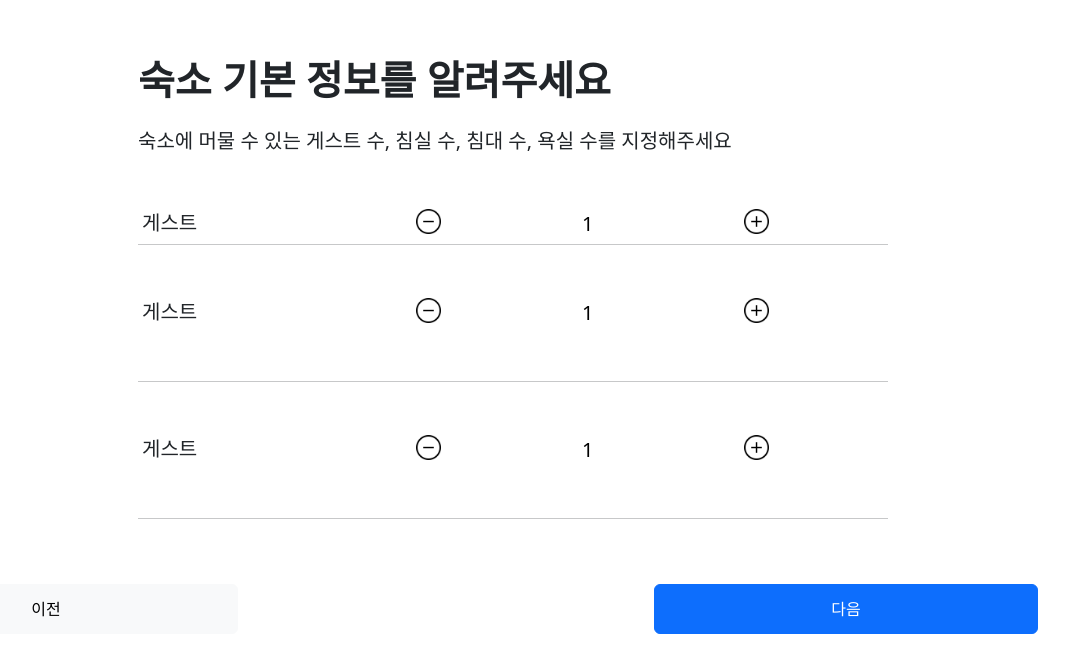
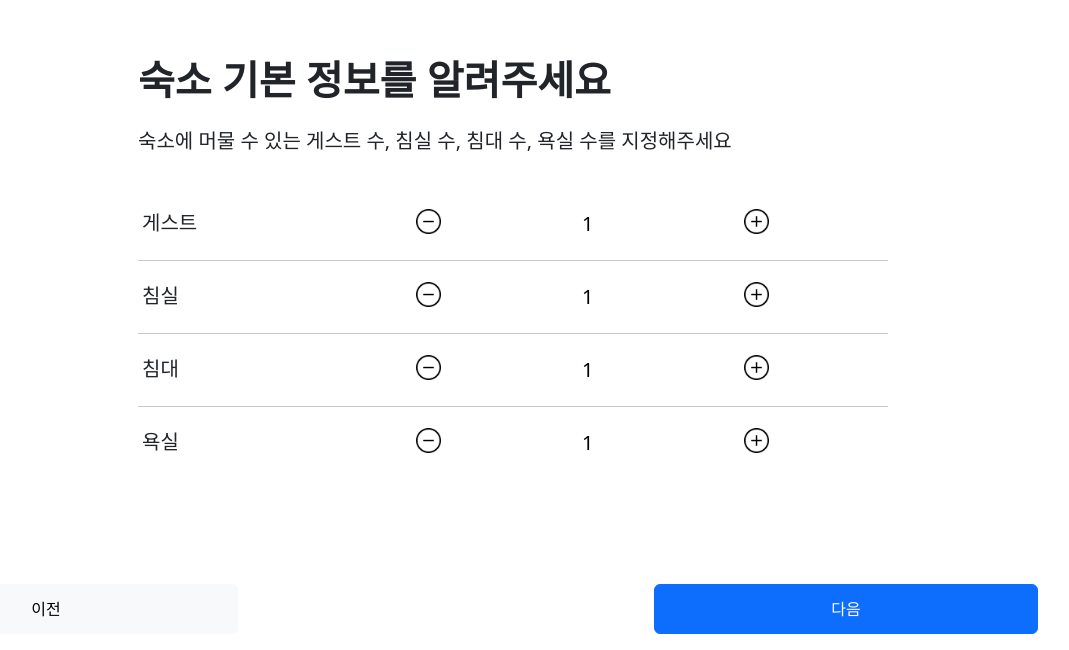
Before and after one commit to BearBnB505/BearBnB, a React (Create React App) app in the folder frontend/: page /lodgingBasicInfo in a window 1280 px wide. Shown: the part 150-800 px from the top of the page, without its empty margins (194-1263 px from the left). Built offline with nearby package versions, Linux system fonts and the light colour scheme; what react-native would draw is missing.

Commit message:
20230116 가입 진행 중

```diff
--- a/frontend/src/lodging_reg/AppControl.js
+++ b/frontend/src/lodging_reg/AppControl.js
@@ -12,12 +12,15 @@ import LodgingImg from "./LodgingImg";
 import LodgingIntro from "./LodgingIntro";
 import LodgingCost from "./LodgingCost";
 import LoadingConceptTest from "./LoadingConceptTest";
+import LodgingBedSelect from "./LodgingBedSelect";
+import LodgingSecondWelcome from "./LoagingSecondWelcome";
 function AppControl(){
 
     return(
     <BrowserRouter>
         <Routes>
             <Route path={"lodgingWelcome"} element={<LodgingWelcome />}/>
+            <Route path={"lodgingSecondWelcome"} element={<LodgingSecondWelcome />}/>
             <Route path={"lodgingConcept"} element={<LodgingConcept/>}/>
             <Route path={"lodgingConceptTest"} element={<LoadingConceptTest/>}/>
             <Route path={"lodgingMap"} element={<LodgingMap/>}/>
@@ -29,6 +32,7 @@ function AppControl(){
             <Route path={"lodgingIntro"} element={<LodgingIntro/>}/>
             <Route path={"lodgingCost"} element={<LodgingCost/>}/>
             <Route path={"lodgingCheck"} element={<LodgingCheck/>}/>
+            <Route path={"lodgingBedSelect"} element={<LodgingBedSelect/>}/>
 
         </Routes>
     </BrowserRouter>
--- /dev/null
+++ b/frontend/src/lodging_reg/LoagingSecondWelcome.jsx
@@ -0,0 +1,60 @@
+import React, {useState} from "react";
+import {Link} from "react-router-dom";
+import ReactPlayer from 'react-player'
+
+function LodgingSecondWelcome(){
+
+    const styles = {
+        font:{
+
+            textAlign: "left",
+            margin : "auto",
+            justifyContent: "center",
+            alignItems: "center",
+            marginTop: "300px"
+
+
+
+
+        },
+        title : {
+            fontSize : "50px",
+            fontWeight : "bold",
+        },
+
+        video : {
+            position : "absolute",
+            float : "right",
+            height : "60%",
+            marginTop : "160px",
+        },
+
+        container : {
+            overflowX: "hidden"
+        }
+    }
+
+
+    return(
+        <div className={"container"} style={styles.container}>
+            <div className={"row"}>
+                <div style = {styles.font}>
+                    <p>2단계</p>
+                    <p id={"title"} style = {styles.title}>숙소의 매력을<br/> 돋보이게 하세요</p><br/>
+                    <p>이 단계에서는 숙소에 갖춰진 편의시설과 사진 5장 이상을 추가한 후<br/> 숙소 이름과 설명을 작성하시면 됩니다.</p>
+
+                </div>
+                <video autoPlay muted loop style = {styles.video} >
+                    <source src="https://stream.media.muscache.com/H0101WTUG2qWbyFhy02jlOggSkpsM9H02VOWN52g02oxhDVM.mp4?v_q=high" type={"video/mp4"} />
+                </video>
+
+            </div>
+
+            <footer>
+                <Link to ={"#"}></Link><button className={"btn btn-light position-absolute start-0 bottom-0 ms-5 mb-3"} >이전</button>
+                <Link to = {"/lodgingConceptTest"}><button className={"btn btn-primary position-absolute end-0 bottom-0 me-5 mb-3"}>다음</button></Link>
+            </footer>
+        </div>
+    )
+}
+export default LodgingSecondWelcome;
--- a/frontend/src/lodging_reg/LodgingBasicInfo.jsx
+++ b/frontend/src/lodging_reg/LodgingBasicInfo.jsx
@@ -4,9 +4,9 @@ import {Link} from "react-router-dom";
 function LodgingBasicInfo(){
 
     const [guestCount , setGuestCount] = useState(1);
-    const [bedroomCount , setBedroomCount] = useState(0);
-    const [bedCount , setBedCount] = useState(0);
-    const [bathroomCount , setBathroomCount] = useState(0);
+    const [bedroomCount , setBedroomCount] = useState(1);
+    const [bedCount , setBedCount] = useState(1);
+    const [bathroomCount , setBathroomCount] = useState(1);
 
     const styles = {
         con : {
@@ -31,7 +31,7 @@ function LodgingBasicInfo(){
             fontSize: "20px"
         },
         hr:{
-            marginTop: "35px",
+            // marginTop: "35px",
             width :"750px",
             textAlign: "center",
             margin:"auto",
@@ -39,18 +39,54 @@ function LodgingBasicInfo(){
         }
     }
 
+    //게스트 수
     function GuestPlus(){
         setGuestCount(guestCount+1);
     }
     function GuestMinus(){
         if(guestCount<=1){
             setGuestCount(1);
-            // styles.img ={
-            //     width: "80px",
-            // }
         }
         else {
             setGuestCount(guestCount - 1);
+        }
+    }
+
+    // 침실 수
+    function BedroomPlus(){
+        setBedroomCount(bedroomCount+1);
+    }
+    function BedroomMinus(){
+        if(bedroomCount<=1){
+            setBedroomCount(1);
+        }
+        else {
+            setBedroomCount(bedroomCount - 1);
+        }
+    }
+    //침대 수
+    function BedPlus(){
+        setBedCount(bedCount+1);
+    }
+    function BedMinus(){
+        if(guestCount<=1){
+            setBedCount(1);
+        }
+        else {
+            setBedCount(bedCount - 1);
+        }
+    }
+
+    // 욕실
+    function BathroomPlus(){
+        setBathroomCount(bathroomCount+1);
+    }
+    function BathroomMinus(){
+        if(bathroomCount<=1){
+            setBathroomCount(1);
+        }
+        else {
+            setBathroomCount(bathroomCount - 1);
         }
     }
 
@@ -62,7 +98,7 @@ function LodgingBasicInfo(){
                     <p className={"fw-bold"} style={styles.font}>숙소 기본 정보를 알려주세요</p>
                     <p className={"fs-5 fw-light"}>숙소에 머물 수 있는 게스트 수, 침실 수, 침대 수, 욕실 수를 지정해주세요 </p>
                     <div className = "col-sm-12">
-                        <div className="row justify-content-between mt-5 p-1">
+                        <div className="row justify-content-between mt-5 p-1 mb-3">
                             <div className="col-3 fs-5" >
                                 게스트
                             </div>
@@ -76,44 +112,65 @@ function LodgingBasicInfo(){
                                 <img src="/concept/plusIcon.png" style={styles.img} onClick={GuestPlus}/>
                             </div>
                         </div>
+
                         <hr style={styles.hr}/>
-                        <div className="row justify-content-between mt-5 p-1 mb-5">
+
+                        {/*침실*/}
+                        <div className="row justify-content-between mt-3 p-1 mb-3">
                             <div className="col-3 fs-5" >
-                                게스트
+                                침실
                             </div>
                             <div className="col-1">
-                                <img src="/concept/minusIcon.png" style={styles.img} onClick={GuestMinus}/>
+                                <img src="/concept/minusIcon.png" style={styles.img} onClick={BedroomMinus}/>
                             </div>
                             <div className="col-1">
-                                <input type={"text"} value={guestCount} style={styles.input} />
+                                <input type={"text"} value={bedroomCount} style={styles.input} />
                             </div>
                             <div className="col-1">
-                                <img src="/concept/plusIcon.png" style={styles.img} onClick={GuestPlus}/>
+                                <img src="/concept/plusIcon.png" style={styles.img} onClick={BedroomPlus}/>
                             </div>
                         </div>
                         <hr style={styles.hr}/>
-                        <div className="row justify-content-between mt-5 p-1 mb-5">
+
+                        {/*침대*/}
+                        <div className="row justify-content-between mt-3 p-1 mb-3">
                             <div className="col-3 fs-5" >
-                                게스트
+                                침대
                             </div>
                             <div className="col-1">
-                                <img src="/concept/minusIcon.png" style={styles.img} onClick={GuestMinus}/>
+                                <img src="/concept/minusIcon.png" style={styles.img} onClick={BedMinus}/>
                             </div>
                             <div className="col-1">
-                                <input type={"text"} value={guestCount} style={styles.input} />
+                                <input type={"text"} value={bedCount} style={styles.input} />
                             </div>
                             <div className="col-1">
-                                <img src="/concept/plusIcon.png" style={styles.img} onClick={GuestPlus}/>
+                                <img src="/concept/plusIcon.png" style={styles.img} onClick={BedPlus}/>
                             </div>
                         </div>
                         <hr style={styles.hr}/>
+
+                        {/*욕실*/}
+                        <div className="row justify-content-between mt-3 p-1 mb-3">
+                            <div className="col-3 fs-5" >
+                                욕실
+                            </div>
+                            <div className="col-1">
+                                <img src="/concept/minusIcon.png" style={styles.img} onClick={BathroomMinus}/>
+                            </div>
+                            <div className="col-1">
+                                <input type={"text"} value={bathroomCount} style={styles.input} />
+                            </div>
+                            <div className="col-1">
+                                <img src="/concept/plusIcon.png" style={styles.img} onClick={BathroomPlus}/>
+                            </div>
+                        </div>
 
 
 
                     </div>
                     <div>
                         <Link to ={"/lodgingLocationDetail"}><button className={"btn btn-light position-absolute start-0 bottom-0 ms-5 mb-3"} >이전</button></Link>
-                        <Link to = {"/lodgingKategorySelect"}><button className={"btn btn-primary position-absolute end-0 bottom-0 me-5 mb-3"}>다음</button></Link>
+                        <Link to = {"/lodgingBedSelect"}><button className={"btn btn-primary position-absolute end-0 bottom-0 me-5 mb-3"}>다음</button></Link>
                     </div>
                 </div>
             </div>
--- /dev/null
+++ b/frontend/src/lodging_reg/LodgingBedSelect.jsx
@@ -0,0 +1,99 @@
+import React, {useState} from "react";
+import {Link} from "react-router-dom";
+import {Button} from "react-native";
+
+
+
+const styles = {
+    font : {
+        display: "block",
+        textAlign : "center",
+        fontSize : '50px',
+        marginTop : "100px"
+
+    },
+    img :{
+        width : "100px",
+        height : "100px"
+    },
+    con : {
+        textAlign : "center",
+
+    },
+    button :{
+        width : "100px"
+    }
+
+}
+
+function LodgingBedSelect(){
+    const [bedSelect, setBedSelect] = useState(false);
+    const notPreferArr =['싱글', '슈퍼싱글', '더블', '퀸사이즈', '킹사이즈'];
+
+
+    const handleClick = (idx) => {
+        const newArr = Array(notPreferArr.length).fill(false);
+        newArr[idx] = true;
+        setBedSelect(newArr[idx]);
+    };
+
+
+
+    function btnClick() {
+        if(bedSelect===false){
+            setBedSelect(true)
+            // alert("true됨")
+        }
+        else if(bedSelect === true){
+            setBedSelect(false)
+            // alert("false됨")
+        }
+    }
+
+    return(
+        <div className = "container">
+            <div className="row">
+                <div className={'row align-items-center'} style={styles.con}>
+                    <p style={styles.font}>침대 사이즈를 선택해주세요</p>
+                    <div className = 'col-2' >
+                        <img src='https://cdn-icons-png.flaticon.com/128/3159/3159436.png'/>
+                    </div>
+                    {/*<div className = 'col-2'>*/}
+                    {/*    <button className = "btn btn-light" style={styles.button} onClick={btnClick}>싱글</button>*/}
+                    {/*</div>*/}
+                    {/*<div className = 'col-2'>*/}
+                    {/*    <button className = "btn btn-light" style={styles.button}>슈퍼싱글</button>*/}
+                    {/*</div>*/}
+                    {/*<div className = 'col-2'>*/}
+                    {/*    <button className = "btn btn-light" style={styles.button}>더블</button>*/}
+                    {/*</div>*/}
+                    {/*<div className = 'col-2'>*/}
+                    {/*    <button className = "btn btn-light" style={styles.button}>퀸사이즈</button>*/}
+                    {/*</div>*/}
+                    {/*<div className = 'col-2'>*/}
+                    {/*    <button className = "btn btn-light" style={styles.button}>킹사이즈</button>*/}
+                    {/*</div>*/}
+                    <div >
+                        {notPreferArr.map((elm, index) => {
+                            return (
+                                <Button
+                                    key={index}
+                                    isSelected={setBedSelect[index]}
+                                    handleClick={handleClick}
+                                    elementIndex={index}
+                                    content={elm}
+                                />
+                            );
+                        })}
+                    </div>
+
+                </div>
+                <div>
+                    <Link to ={"/lodgingBasicInfo"}><button className={"btn btn-light position-absolute start-0 bottom-0 ms-5 mb-3"} >이전</button></Link>
+                    <Link to = {"/lodgingSecondWelcome"}><button className={"btn btn-primary position-absolute end-0 bottom-0 me-5 mb-3"}>다음</button></Link>
+                </div>
+            </div>
+        </div>
+    )
+}
+export default LodgingBedSelect;
```
